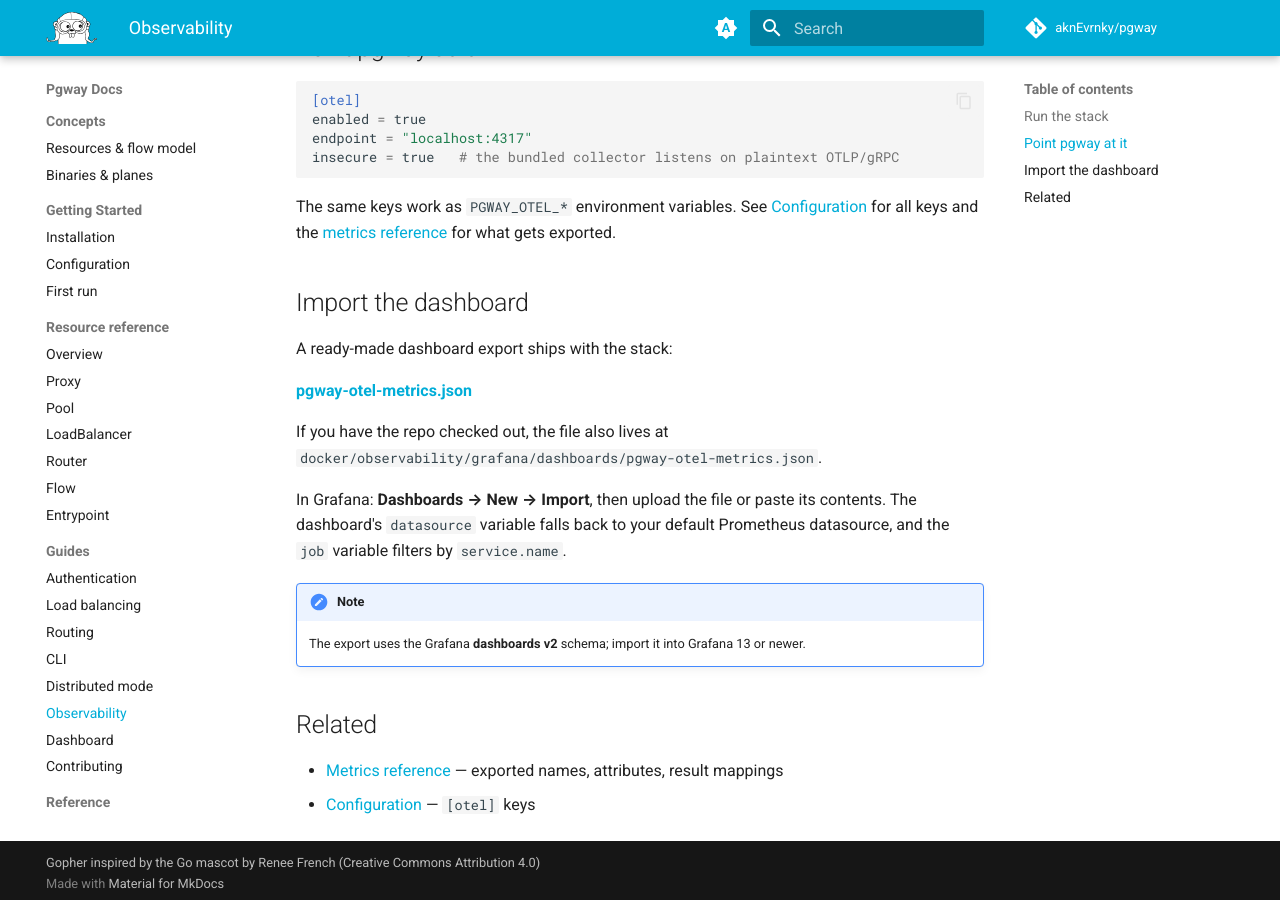
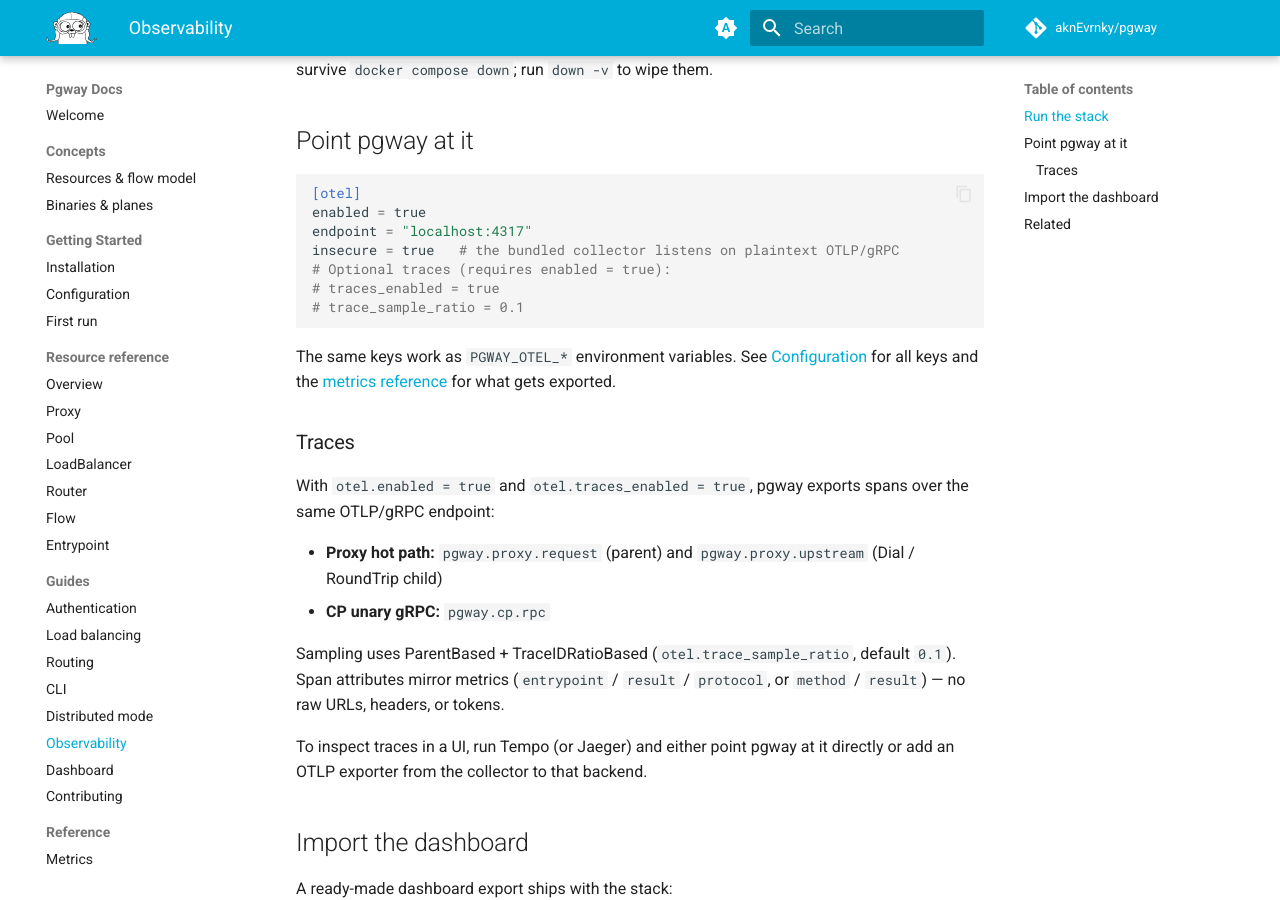
Before and after one commit to aknEvrnky/pgway-docs, an MkDocs documentation site: the page built from docs/guides/observability.md, in a window 1280 px wide and 900 px high, scrolled down 1102 px. Built offline with MkDocs 1.6.1 and Material for MkDocs 9.7.7, drawn with Linux system fonts in a browser that asks for light colours; comment, search, counter and statistics services are not loaded; some of the changed text lies outside the part shown.

Commit message:
docs: update OpenTelemetry configuration and observability documentation

````diff
--- a/docs/guides/observability.md
+++ b/docs/guides/observability.md
@@ -1,14 +1,16 @@
 # Observability stack
 
-pgway pushes **OTLP/gRPC metrics** — there is no Prometheus `/metrics` scrape endpoint. To view the metrics locally without assembling your own pipeline, the repo ships a bundled Docker Compose stack under `docker/observability/`:
+pgway pushes **OTLP/gRPC metrics** (and optionally **traces**) — there is no Prometheus `/metrics` scrape endpoint. To view the metrics locally without assembling your own pipeline, the repo ships a bundled Docker Compose stack under `docker/observability/`:
 
 | Component | Purpose | Image |
 |-----------|---------|-------|
-| OTel Collector | receives OTLP (gRPC `:4317`, HTTP `:4318`), re-exports as Prometheus | `otel/opentelemetry-collector:0.161.0` |
+| OTel Collector | receives OTLP (gRPC `:4317`, HTTP `:4318`), re-exports metrics as Prometheus; traces → debug log | `otel/opentelemetry-collector:0.161.0` |
 | Prometheus | scrapes the collector; file-based TSDB, 15d retention | `prom/prometheus:v3.14.0` |
 | Grafana | dashboards; Prometheus datasource auto-provisioned | `grafana/grafana:13.2.2` |
 
 The scrape config sets `honor_labels: true`, so the OTLP `service.name` resource attribute survives as the Prometheus `job` label (`pgway`, `pgway-cp`, `pgway-dp`). All published ports bind to `127.0.0.1` only.
+
+The bundled stack does **not** include Tempo/Jaeger. Traces received by the collector are written to the collector debug exporter so spans are not dropped; point `otel.endpoint` at Tempo or any other OTLP backend when you want a trace UI.
 
 ## Run the stack
 
@@ -34,9 +36,23 @@
 enabled = true
 endpoint = "localhost:4317"
 insecure = true   # the bundled collector listens on plaintext OTLP/gRPC
+# Optional traces (requires enabled = true):
+# traces_enabled = true
+# trace_sample_ratio = 0.1
 ```
 
 The same keys work as `PGWAY_OTEL_*` environment variables. See [Configuration](../getting-started/configuration.md) for all keys and the [metrics reference](../reference/metrics.md) for what gets exported.
+
+### Traces
+
+With `otel.enabled = true` and `otel.traces_enabled = true`, pgway exports spans over the same OTLP/gRPC endpoint:
+
+- **Proxy hot path:** `pgway.proxy.request` (parent) and `pgway.proxy.upstream` (Dial / RoundTrip child)
+- **CP unary gRPC:** `pgway.cp.rpc`
+
+Sampling uses ParentBased + TraceIDRatioBased (`otel.trace_sample_ratio`, default `0.1`). Span attributes mirror metrics (`entrypoint` / `result` / `protocol`, or `method` / `result`) — no raw URLs, headers, or tokens.
+
+To inspect traces in a UI, run Tempo (or Jaeger) and either point pgway at it directly or add an OTLP exporter from the collector to that backend.
 
 ## Import the dashboard
 
````
Also changed, not shown: docs/getting-started/configuration.md (+9 -2 lines).
